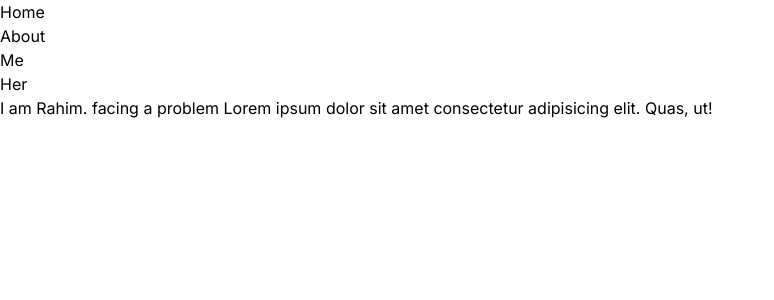
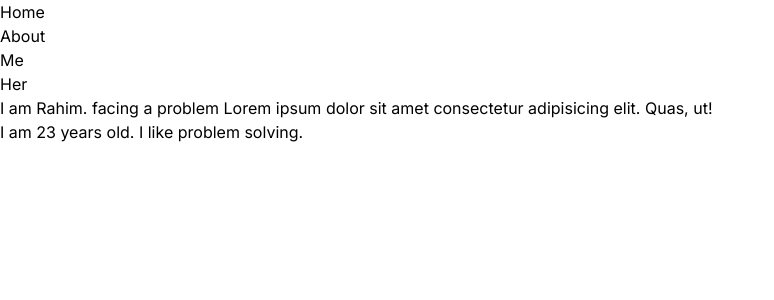
Before and after one commit to Thejellyfish1024/next-js-lws, a Next.js app: page /about/me in a window 1280 px wide. Shown: the top 300 px of the page, without its empty margins (0-774 px from the left). Built offline with nearby package versions, Linux system fonts and the light colour scheme.

Commit message:
made some changes

```diff
--- a/app/about/me/page.js
+++ b/app/about/me/page.js
@@ -5,6 +5,9 @@ const Me = () => {
         <div>
             I am Rahim. facing a problem
             Lorem ipsum dolor sit amet consectetur adipisicing elit. Quas, ut!
+            <div>
+                I am 23 years old. I like problem solving.
+            </div>
         </div>
     );
 };
```
